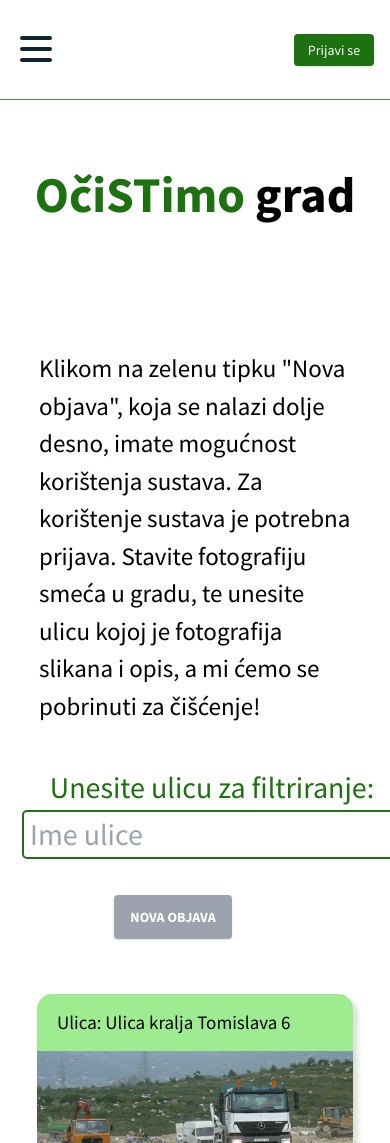
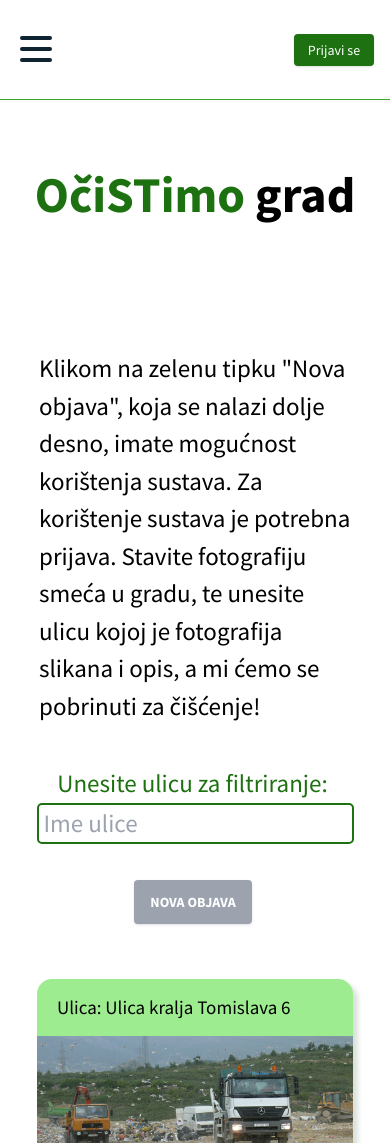
Before and after one commit to LovreCikojevic120/CiSToca-Korisnicka_Sucelja, a Next.js app: page /ocistimoGrad in a window 390 px wide. Shown: the top 1143 px of the page. Built offline with nearby package versions, Linux system fonts and the light colour scheme.

Commit message:
Css update

```diff
--- a/components/PostModal.js
+++ b/components/PostModal.js
@@ -70,7 +70,7 @@ export default function PostModal({showBtn, setPostArray}) {
   return (
     <>
       {showBtn ?
-      <div className="flex justify-end my-9 mr-10 post-modal-button">
+      <div className="flex justify-end my-9 post-modal-button">
         <button
         className="bg-emerald-500 text-white active:bg-emerald-600 font-bold uppercase text-sm px-6 py-3 rounded shadow hover:shadow-lg outline-none focus:outline-none mr-1 mb-1 ease-linear transition-all duration-150"
         type="button"
@@ -78,7 +78,7 @@ export default function PostModal({showBtn, setPostArray}) {
           Nova objava
         </button>
       </div> :
-      <div className="flex flex-col items-end my-9 mr-10 relative">
+      <div className="flex flex-col items-end my-9 relative">
         <button
         className="bg-gray-400 text-white active:bg-red-500 font-bold uppercase text-sm px-6 py-3 rounded shadow hover:shadow-lg outline-none focus:outline-none mr-1 mb-1 ease-linear transition-all duration-150"
         type="button"
--- a/pages/ocistimoGrad.js
+++ b/pages/ocistimoGrad.js
@@ -38,7 +38,7 @@ const ocistimoGrad = () => {
 
     <div className="ocistimo-wrapper">
       <div className="flex flex-row items-center justify-between ocistimo-wrapper-input">
-        <div className="ml-10 ocistimo-filter">
+        <div className="ocistimo-filter">
           <div className="odvoz--search-text">Unesite ulicu za filtriranje:&nbsp;</div>
           <input id='odvoz--search-box' placeholder="&nbsp;Ime ulice" onChange={(e) => filterBySearch(e)} />
         </div>
--- a/styles/cleanCity.css
+++ b/styles/cleanCity.css
@@ -52,7 +52,9 @@
   margin: 0 auto;
 }
 
-
+.ocistimo-wrapper-input{
+  margin: 0 40px;
+}
 
 .modal--title{
   color: #375f30;
@@ -85,6 +87,7 @@
   .ocistimo-wrapper-input{
     flex-direction: column;
     justify-content: flex-end;
+    margin: 0;
     margin-top: 40px;
   }
 
--- a/styles/service.css
+++ b/styles/service.css
@@ -146,7 +146,7 @@
 
 .odvoz--search-text, #odvoz--search-box{
     display: inline;
-    font-size: 30px;
+    font-size: 25px;
 }
 
 .odvoz--search-text{
@@ -160,7 +160,7 @@
 
 @media only screen and (max-width: 380px){
     .odvoz--search-text, #odvoz--search-box{
-        font-size: 18px;
+        font-size: 15px;
     }
     .odvoz--search-wrapper{
         padding: 0 5px;
```
